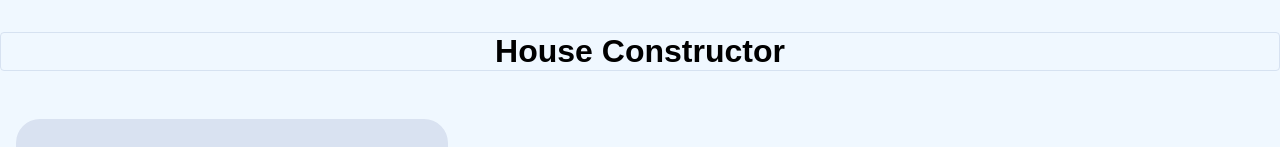
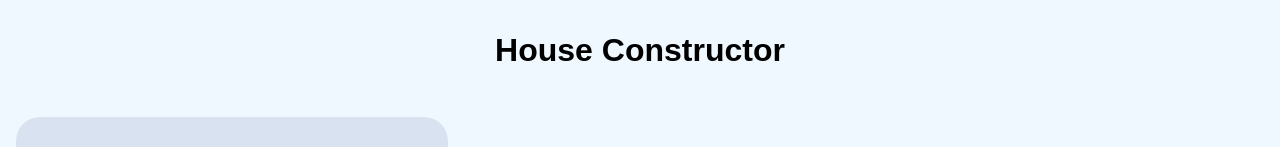
Before and after one commit to Ltins/react-houses, a React (Create React App) app: page / in a window 1280 px wide. Shown: the top 147 px of the page. Built offline with nearby package versions, Linux system fonts and the light colour scheme.

Commit message:
Removed header borders

```diff
--- a/src/App.module.css
+++ b/src/App.module.css
@@ -4,8 +4,6 @@
   align-items: center;
   margin: 2rem auto;
   color: #000000;
-  border-radius: 4px;
-  border: 1px solid #cdd9ecb4;
   text-align: center;
   font-size: 2rem;
   font-family: "Quicksand", sans-serif;
```
Also changed, not shown: src/App.js (+0 -9 lines).
